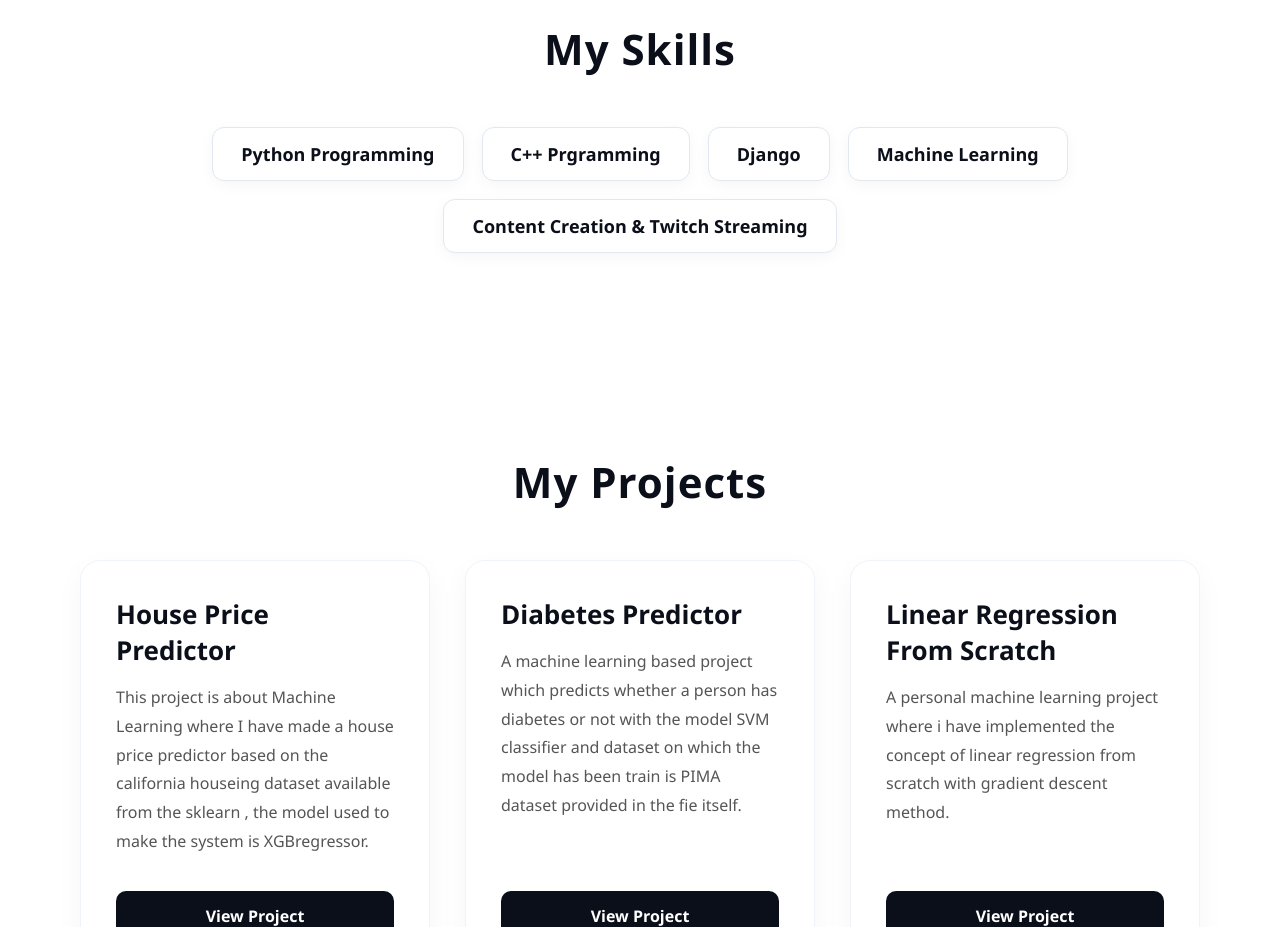
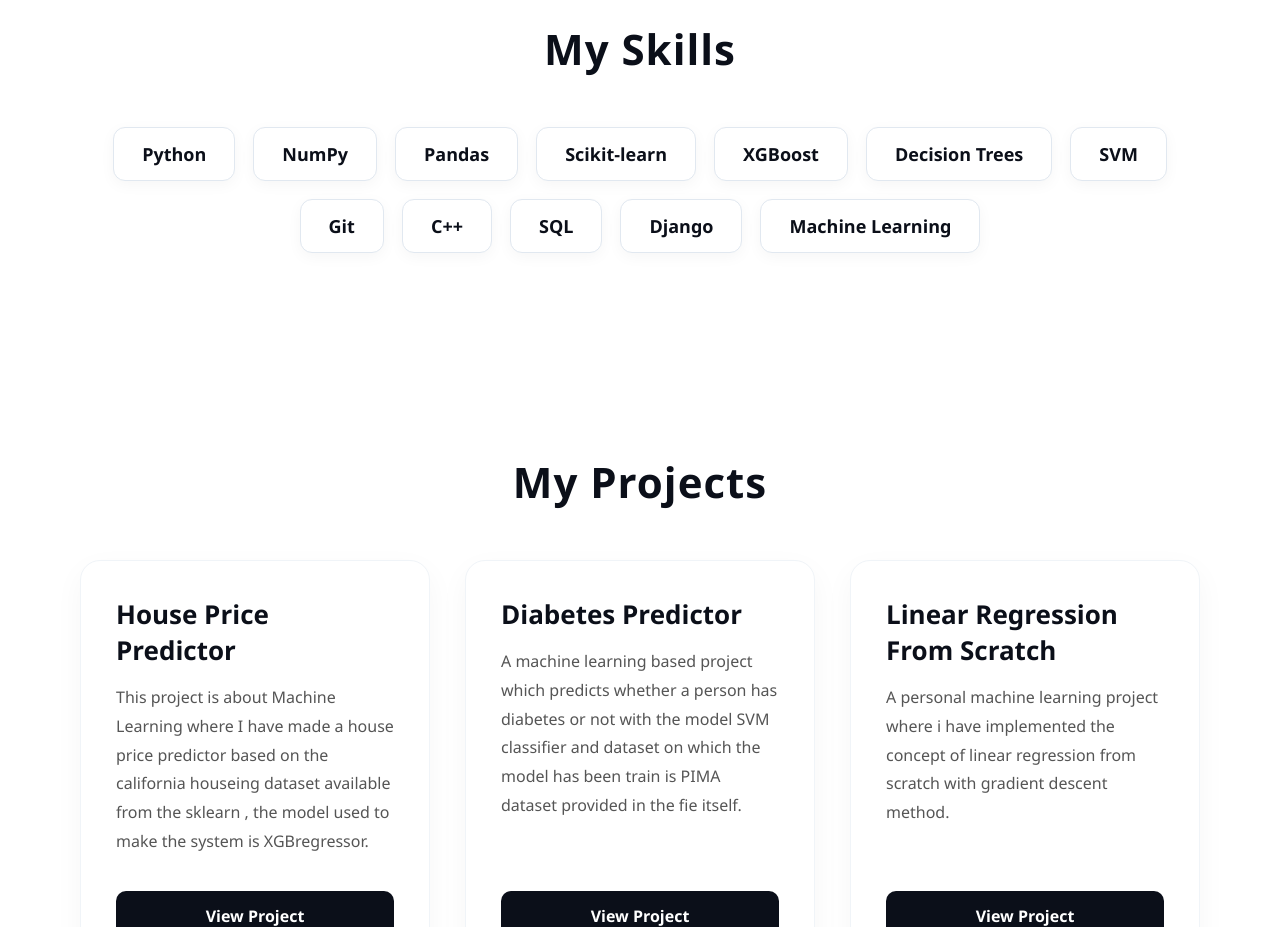
Before and after one commit to Parth-Smiley/ParthPortfolio.github.io, a plain HTML site: page index.html in a window 1280 px wide. Shown: the part 920-1847 px from the top of the page. Drawn offline with Linux system fonts and the light colour scheme.

Commit message:
modified on 29-06-2026

```diff
--- a/index.html
+++ b/index.html
@@ -270,11 +270,18 @@
         <section id="skills" class="section-container">
             <h2 class="section-title">My Skills</h2>
             <div class="skills-grid">
-                <div class="skill-tag">Python Programming</div>
-                <div class="skill-tag">C++ Prgramming</div>
+                <div class="skill-tag">Python</div>
+                <div class="skill-tag">NumPy</div>
+                <div class="skill-tag">Pandas</div>
+                <div class="skill-tag">Scikit-learn</div>
+                <div class="skill-tag">XGBoost</div>
+                <div class="skill-tag">Decision Trees</div>
+                <div class="skill-tag">SVM</div>
+                <div class="skill-tag">Git</div>
+                <div class="skill-tag">C++</div>
+                <div class="skill-tag">SQL</div>
                 <div class="skill-tag">Django</div>
                 <div class="skill-tag">Machine Learning</div>
-                <div class="skill-tag">Content Creation & Twitch Streaming</div>
         </section>
 
         <!-- My Projects Section -->
```
